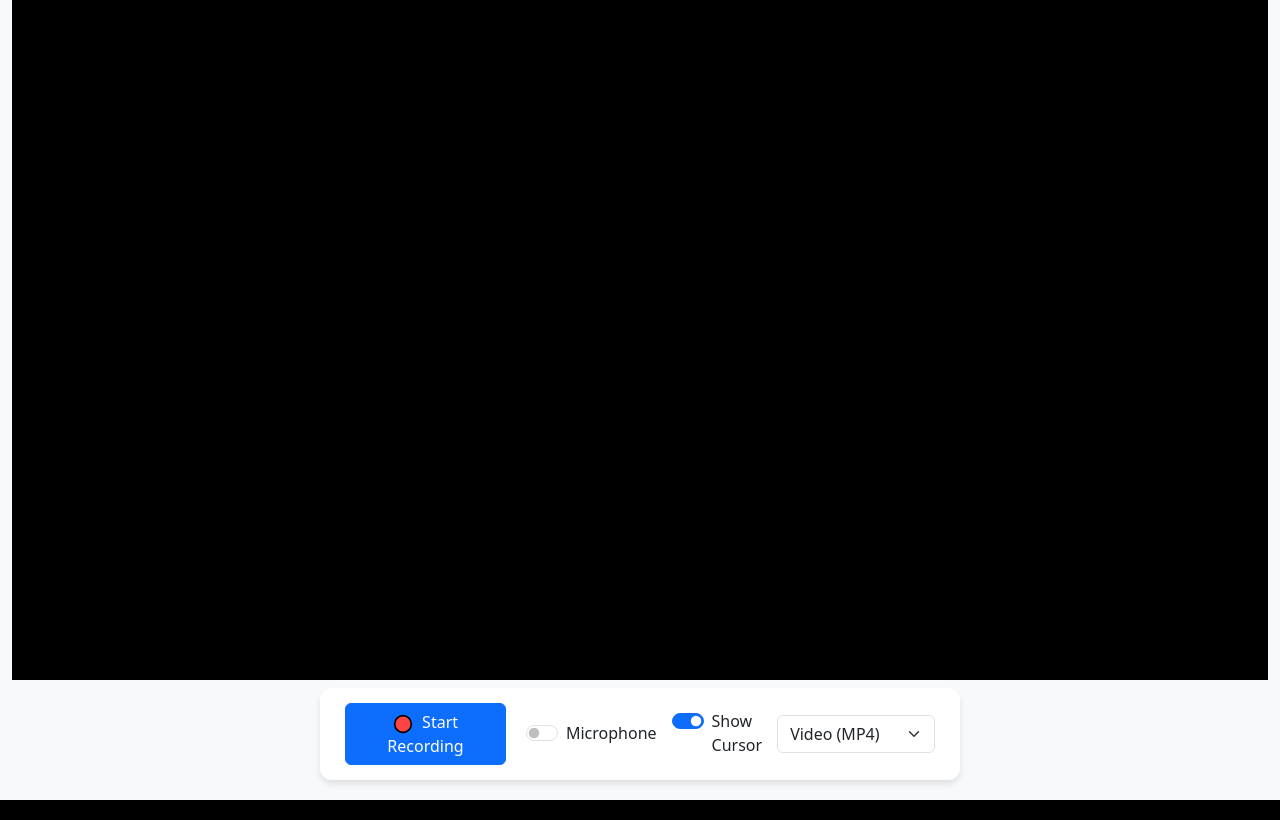
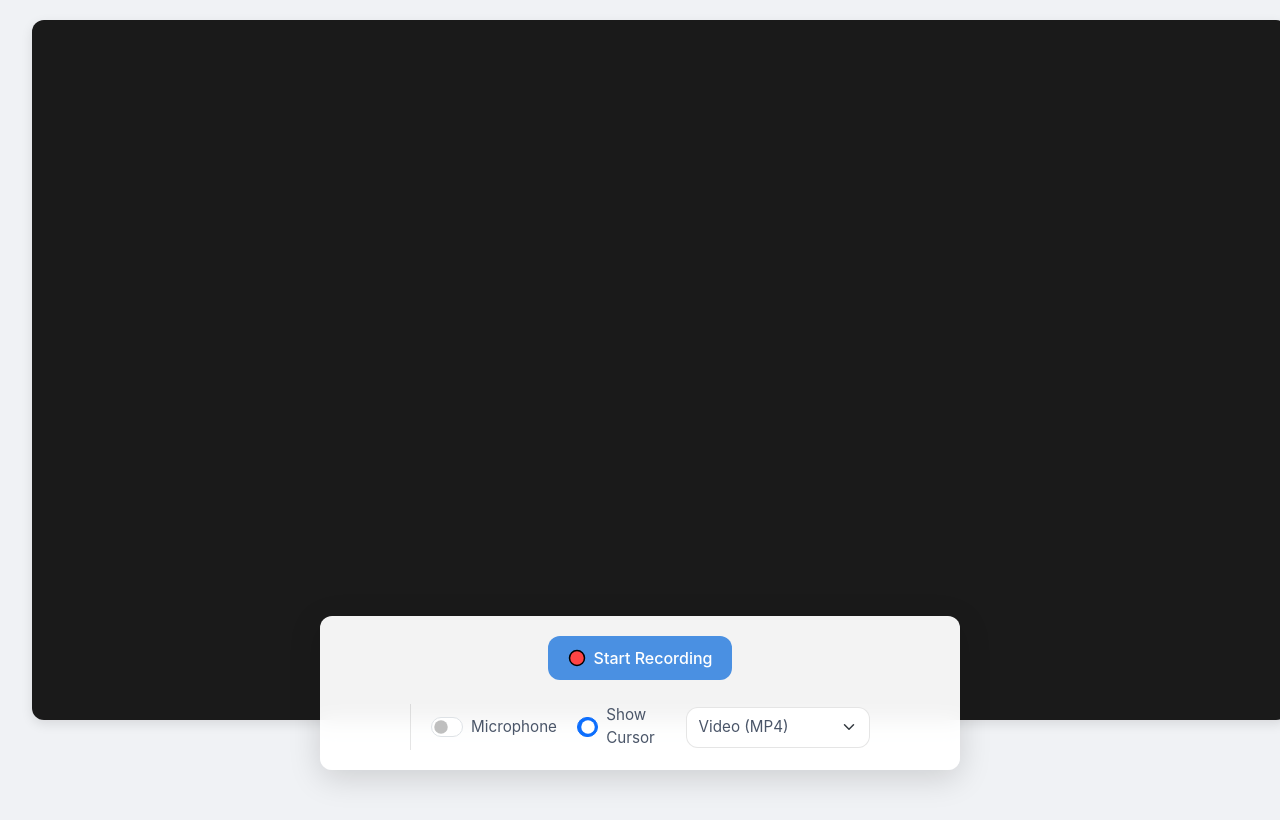
Before and after one commit to rcweston90/ScreenCapturePro, a Flask app: page / in a window 1280 px wide. Run offline with Flask 3, Linux system fonts and the light colour scheme; some libraries are stand-ins or nearby versions.

Commit message:
Agent query: Does the UI look cleaner and more modern with better spacing, transitions, and visual hierarchy?

```diff
--- a/static/css/style.css
+++ b/static/css/style.css
@@ -1,58 +1,107 @@
 :root {
-    --control-panel-bg: rgba(255, 255, 255, 0.9);
-    --control-panel-shadow: 0 4px 6px rgba(0, 0, 0, 0.1);
+    --primary-color: #4a90e2;
+    --danger-color: #e25555;
+    --warning-color: #f0ad4e;
+    --control-panel-bg: rgba(255, 255, 255, 0.95);
+    --control-panel-shadow: 0 8px 32px rgba(0, 0, 0, 0.15);
     --recording-indicator: #ff4444;
+    --border-radius: 12px;
+    --transition-speed: 0.3s;
 }
 
 body {
     margin: 0;
     padding: 0;
-    background-color: #f8f9fa;
+    background-color: #f0f2f5;
     min-height: 100vh;
+    font-family: -apple-system, BlinkMacSystemFont, 'Segoe UI', Roboto, Oxygen, Ubuntu, Cantarell, sans-serif;
 }
 
 .preview-container {
     position: relative;
     width: 100%;
-    height: calc(100vh - 120px);
-    background-color: #000;
+    height: calc(100vh - 100px);
+    background-color: #1a1a1a;
     overflow: hidden;
+    border-radius: var(--border-radius);
+    margin: 20px 20px 0;
+    box-shadow: 0 4px 12px rgba(0, 0, 0, 0.1);
 }
 
 #preview {
     width: 100%;
     height: 100%;
     object-fit: contain;
+    transition: all var(--transition-speed) ease;
 }
 
 .control-panel {
     position: fixed;
-    bottom: 20px;
+    bottom: 30px;
     left: 50%;
     transform: translateX(-50%);
     background: var(--control-panel-bg);
-    padding: 15px 25px;
-    border-radius: 12px;
+    padding: 20px 30px;
+    border-radius: var(--border-radius);
     box-shadow: var(--control-panel-shadow);
     backdrop-filter: blur(10px);
+    -webkit-backdrop-filter: blur(10px);
     z-index: 1000;
+    transition: all var(--transition-speed) ease;
+    width: auto;
+    max-width: 90%;
 }
 
 .controls-wrapper {
     display: flex;
-    gap: 20px;
+    gap: 24px;
     align-items: center;
+    flex-wrap: wrap;
+    justify-content: center;
 }
 
 .record-controls {
     display: flex;
-    gap: 10px;
+    gap: 12px;
+}
+
+.btn {
+    display: inline-flex;
+    align-items: center;
+    padding: 10px 20px;
+    border-radius: var(--border-radius);
+    font-weight: 500;
+    transition: all var(--transition-speed) ease;
+    border: none;
+    outline: none;
+    cursor: pointer;
+}
+
+.btn:hover {
+    transform: translateY(-1px);
+    box-shadow: 0 4px 12px rgba(0, 0, 0, 0.15);
+}
+
+.btn-primary {
+    background-color: var(--primary-color);
+    color: white;
+}
+
+.btn-warning {
+    background-color: var(--warning-color);
+    color: white;
+}
+
+.btn-danger {
+    background-color: var(--danger-color);
+    color: white;
 }
 
 .btn img {
-    width: 20px;
-    height: 20px;
-    margin-right: 5px;
+    width: 18px;
+    height: 18px;
+    margin-right: 8px;
+    transition: all var(--transition-speed) ease;
 }
 
 .recording-indicator {
@@ -67,8 +116,47 @@ body {
 
 .settings-panel {
     display: flex;
-    gap: 15px;
+    gap: 20px;
     align-items: center;
+    padding-left: 20px;
+    border-left: 1px solid rgba(0, 0, 0, 0.1);
+}
+
+.form-check {
+    display: flex;
+    align-items: center;
+    gap: 8px;
+    margin: 0;
+}
+
+.form-check-input {
+    width: 2.5em;
+    height: 1.25em;
+    margin: 0;
+    cursor: pointer;
+}
+
+.form-check-label {
+    color: #4a5568;
+    font-size: 0.95rem;
+    cursor: pointer;
+}
+
+.form-select {
+    min-width: 140px;
+    padding: 8px 12px;
+    border-radius: var(--border-radius);
+    border: 1px solid rgba(0, 0, 0, 0.1);
+    background-color: white;
+    color: #4a5568;
+    font-size: 0.95rem;
+    cursor: pointer;
+    transition: all var(--transition-speed) ease;
+}
+
+.form-select:hover, .form-select:focus {
+    border-color: var(--primary-color);
+    box-shadow: 0 0 0 2px rgba(74, 144, 226, 0.1);
 }
 
 .hidden {
@@ -90,18 +178,48 @@ body {
     }
 }
 
+.recording-indicator {
+    width: 10px;
+    height: 10px;
+    background-color: var(--recording-indicator);
+    border-radius: 50%;
+    display: inline-block;
+    margin-right: 10px;
+    animation: pulse 1.5s infinite;
+    box-shadow: 0 0 0 rgba(255, 68, 68, 0.4);
+}
+
 #preview-modal .modal-content {
     background-color: #fff;
-    border-radius: 12px;
+    border-radius: var(--border-radius);
+    border: none;
+    box-shadow: 0 20px 60px rgba(0, 0, 0, 0.2);
+}
+
+#preview-modal .modal-header {
+    border-bottom: 1px solid rgba(0, 0, 0, 0.1);
+    padding: 20px 30px;
+}
+
+#preview-modal .modal-title {
+    font-weight: 600;
+    color: #2d3748;
+}
+
+#preview-modal .modal-body {
+    padding: 30px;
 }
 
 #preview-video {
     width: 100%;
     max-height: 70vh;
+    border-radius: var(--border-radius);
+    background-color: #1a1a1a;
 }
 
-.form-select {
-    min-width: 120px;
+#preview-modal .modal-footer {
+    border-top: 1px solid rgba(0, 0, 0, 0.1);
+    padding: 20px 30px;
 }
 
 .alert {
@@ -113,10 +231,23 @@ body {
     max-width: 600px;
     width: 90%;
     white-space: pre-line;
-    box-shadow: 0 4px 6px rgba(0, 0, 0, 0.1);
+    box-shadow: 0 8px 32px rgba(0, 0, 0, 0.15);
+    border-radius: var(--border-radius);
+    padding: 16px 20px;
+    transition: all var(--transition-speed) ease;
 }
 
 .alert-danger {
     background-color: #fff;
-    border-left: 4px solid #dc3545;
+    border-left: 4px solid var(--danger-color);
+    color: #2d3748;
 }
+
+.btn-close {
+    opacity: 0.5;
+    transition: all var(--transition-speed) ease;
+}
+
+.btn-close:hover {
+    opacity: 1;
+}
```
